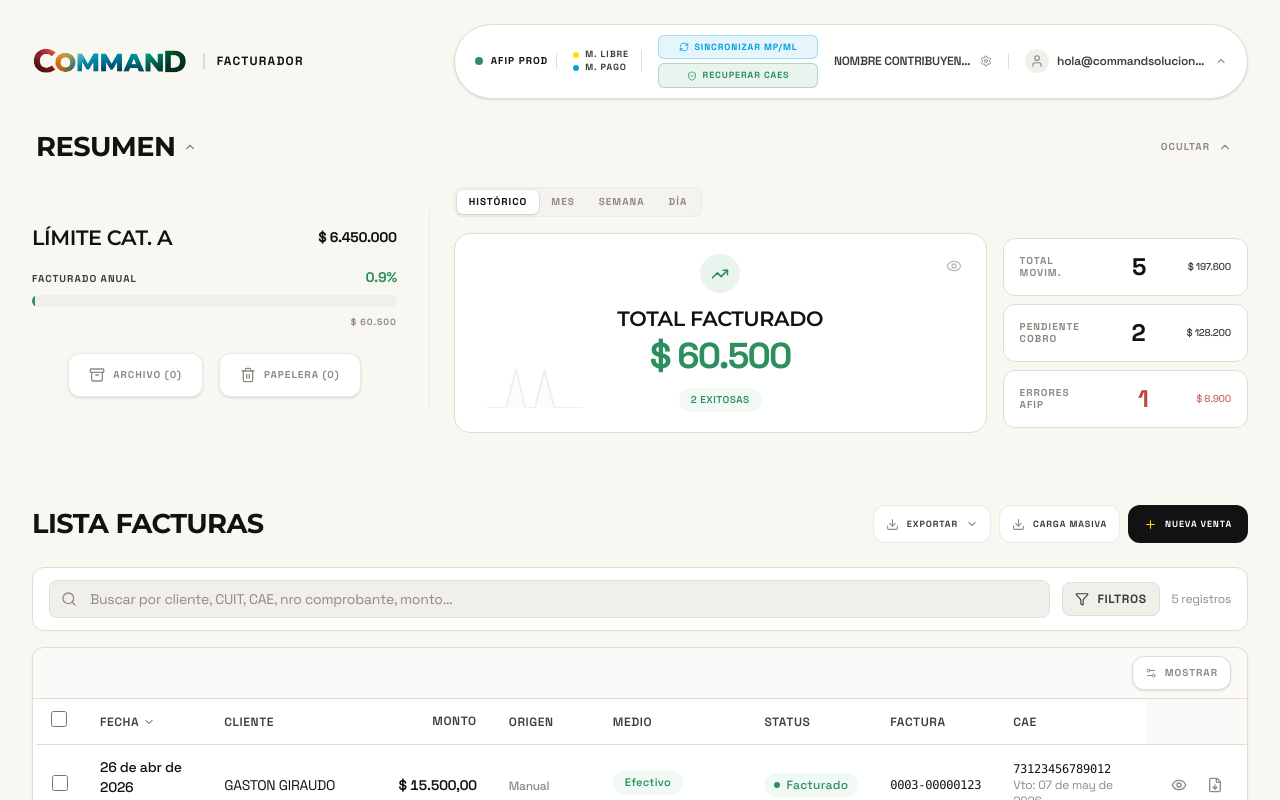
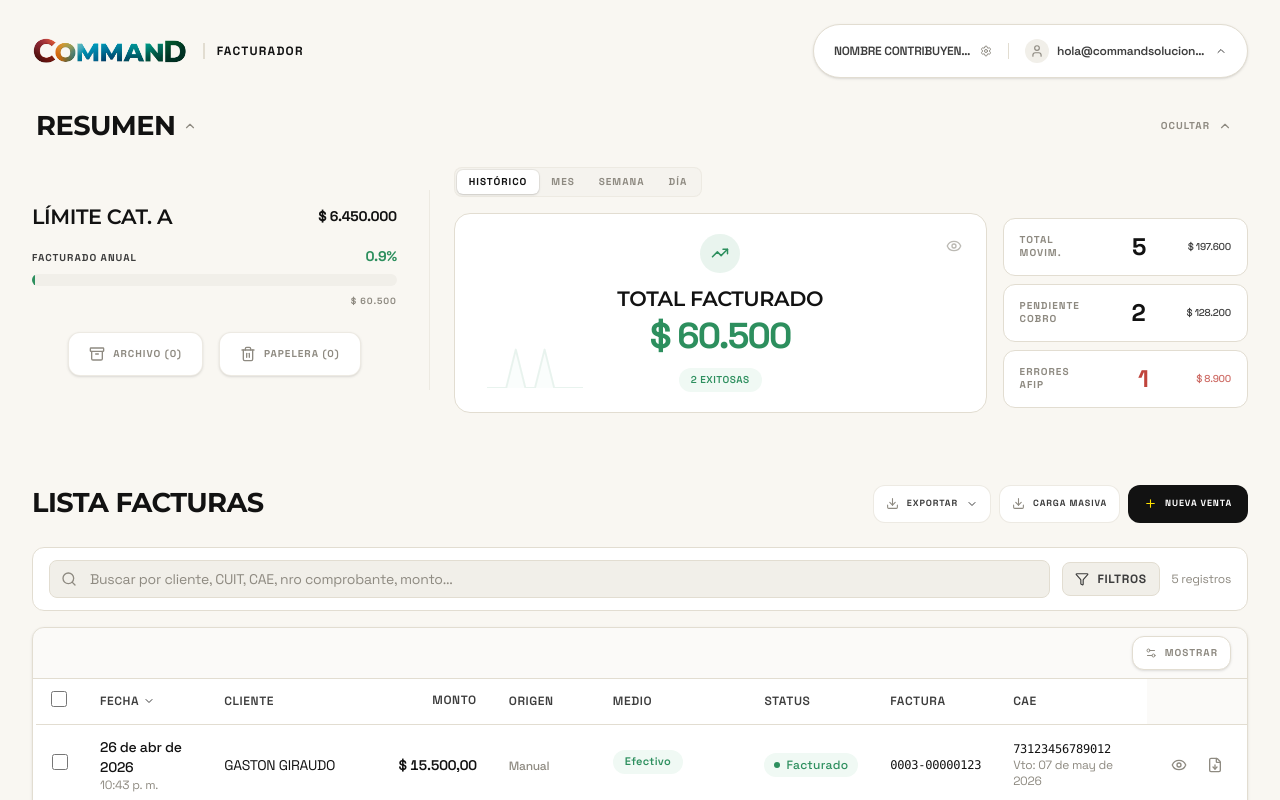
Before and after one commit to curiosidadparlante-jpg/demofacturador, a React (Vite) app: page / in a window 1280 px wide. Both pictures are taken after a click on the button "hola@commandsoluciones.com.ar". Shown: the top 800 px of the page. Built offline with nearby package versions, Linux system fonts and the light colour scheme.

Commit message:
style: move all status indicators and sync actions to user dropdown

```diff
--- a/src/components/Layout.jsx
+++ b/src/components/Layout.jsx
@@ -5,7 +5,7 @@ import { useState, useEffect } from 'react'
 import EmisorSetupModal from './EmisorSetupModal'
 import { EMISOR } from '../config/emisor'
 
-export default function Layout({ children, headerActions }) {
+export default function Layout({ children, onSyncMeli, onRecoverCAEs }) {
   const { user, signOut } = useAuth()
   const { emisor, saveConfig } = useConfig()
   const [afipStatus, setAfipStatus] = useState(null)
@@ -52,36 +52,7 @@ export default function Layout({ children, headerActions }) {
             min-w-[200px] lg:min-w-0
           `}>
             {/* AFIP Status Indicator */}
-            {afipStatus && (
-              <div className="flex items-center gap-2 pr-2 border-r border-border min-w-max">
-                <div className={`w-2 h-2 rounded-full ${
-                  afipStatus.connected ? 'bg-green animate-pulse' :
-                  (afipStatus.tests?.homologacion === 'EXITO' ? 'bg-yellow' : 'bg-red')
-                }`} />
-                <span className="text-[10px] font-bold uppercase tracking-widest">
-                  {afipStatus.connected
-                    ? `AFIP ${afipStatus.mode === 'production' ? 'PROD' : 'HOM'}`
-                    : (afipStatus.tests?.homologacion === 'EXITO' && afipStatus.mode === 'production')
-                      ? 'CERT. PRUEBAS'
-                      : afipStatus.mode === 'sandbox' ? 'SANDBOX' : 'SIN CONEXIÓN'
-                  }
-                </span>
-              </div>
-            )}
 
-            {/* MercadoLibre / MercadoPago Status Indicator */}
-            <div className="flex flex-col gap-1 pr-3 border-r border-border min-w-max justify-center">
-              <div className="flex items-center gap-1.5">
-                <div className="w-1.5 h-1.5 rounded-full bg-[#FFE100]" />
-                <span className="text-[9px] font-bold uppercase tracking-widest text-text-secondary leading-none">M. LIBRE</span>
-              </div>
-              <div className="flex items-center gap-1.5">
-                <div className="w-1.5 h-1.5 rounded-full bg-[#009EE3]" />
-                <span className="text-[9px] font-bold uppercase tracking-widest text-text-secondary leading-none">M. PAGO</span>
-              </div>
-            </div>
-
-            {headerActions}
 
             {/* Emisor name + config button */}
             <button
@@ -112,9 +83,38 @@ export default function Layout({ children, headerActions }) {
               {userMenuOpen && (
                 <>
                   <div className="fixed inset-0 z-40" onClick={() => setUserMenuOpen(false)} />
-                  <div className="absolute right-0 mt-2 bg-white border border-border/40 rounded-xl shadow-xl z-50 min-w-[200px] overflow-hidden animate-slide-down py-1">
+                  <div className="absolute right-0 mt-2 bg-white border border-border/40 rounded-xl shadow-xl z-50 min-w-[220px] overflow-hidden animate-slide-down py-1">
+                    {/* Status Indicators Section */}
+                    <div className="px-4 py-3 bg-surface-alt/30 border-b border-border/20">
+                      <h4 className="text-[8px] font-black uppercase tracking-[0.2em] text-text-muted mb-3">Conexiones</h4>
+                      <div className="space-y-2.5">
+                        <div className="flex items-center justify-between">
+                          <div className="flex items-center gap-2">
+                            <div className={`w-2 h-2 rounded-full ${afipStatus?.connected ? 'bg-green animate-pulse' : 'bg-red'}`} />
+                            <span className="text-[10px] font-bold uppercase tracking-widest text-text-primary">AFIP</span>
+                          </div>
+                          <span className="text-[8px] font-bold text-text-muted uppercase">{afipStatus?.mode === 'production' ? 'Producción' : 'Pruebas'}</span>
+                        </div>
+                        <div className="flex items-center justify-between">
+                          <div className="flex items-center gap-2">
+                            <div className="w-2 h-2 rounded-full bg-[#FFE100]" />
+                            <span className="text-[10px] font-bold uppercase tracking-widest text-text-primary">Mercado Libre</span>
+                          </div>
+                          <span className="text-[8px] font-bold text-green uppercase">Online</span>
+                        </div>
+                        <div className="flex items-center justify-between">
+                          <div className="flex items-center gap-2">
+                            <div className="w-2 h-2 rounded-full bg-[#009EE3]" />
+                            <span className="text-[10px] font-bold uppercase tracking-widest text-text-primary">Mercado Pago</span>
+                          </div>
+                          <span className="text-[8px] font-bold text-green uppercase">Online</span>
+                        </div>
+                      </div>
+                    </div>
+
+                    <div className="py-1">
                       <button
-                      onClick={() => { alert('Sincronizando con Mercado Libre...'); setUserMenuOpen(false); }}
+                        onClick={() => { onSyncMeli?.(); setUserMenuOpen(false); }}
                         className="w-full flex items-center gap-3 px-4 py-2.5 text-[10px] font-bold uppercase tracking-widest text-text-primary hover:bg-surface-alt transition-colors cursor-pointer"
                       >
                         <RefreshCw size={14} className="text-yellow" />
@@ -122,12 +122,13 @@ export default function Layout({ children, headerActions }) {
                       </button>
 
                       <button
-                      onClick={() => { alert('Recuperando CAEs faltantes...'); setUserMenuOpen(false); }}
+                        onClick={() => { onRecoverCAEs?.(); setUserMenuOpen(false); }}
                         className="w-full flex items-center gap-3 px-4 py-2.5 text-[10px] font-bold uppercase tracking-widest text-text-primary hover:bg-surface-alt transition-colors cursor-pointer"
                       >
                         <Database size={14} className="text-blue" />
                         Recuperar CAEs
                       </button>
+                    </div>
 
                     <div className="h-px bg-border/20 mx-2 my-1" />
 
--- a/src/pages/Home.jsx
+++ b/src/pages/Home.jsx
@@ -607,48 +607,13 @@ export default function Home() {
     }
   }
 
-  const headerActions = (
-    <div className="flex items-center gap-2">
-      <div className="flex flex-col gap-1 w-[160px]">
-        <button
-          onClick={handleSync}
-          disabled={isSyncing}
-          className={`
-            flex items-center justify-center gap-1.5 px-3 py-1 rounded-md
-            bg-[#009EE3]/10 border border-[#009EE3]/30
-            text-[#009EE3] text-[9px] font-bold tracking-widest uppercase
-            hover:bg-[#009EE3]/20 hover:border-[#009EE3]/50 hover:shadow-sm
-            transition-all duration-200 cursor-pointer w-full
-            ${isSyncing ? 'opacity-70 cursor-not-allowed' : ''}
-          `}
-          title="Sincronizar ventas de Mercado Libre y Mercado Pago"
-        >
-          <RefreshCw size={10} className={isSyncing ? 'animate-spin' : ''} />
-          <span className="hidden md:inline">{isSyncing ? 'Sincronizando...' : 'Sincronizar MP/ML'}</span>
-        </button>
 
-        <button
-          onClick={handleRecoverAfip}
-          disabled={loading}
-          className="
-            flex items-center justify-center gap-1.5 px-3 py-1 rounded-md
-            bg-green/10 border border-green/30
-            text-green text-[9px] font-bold tracking-widest uppercase
-            hover:bg-green/20 hover:border-green/50 hover:shadow-sm
-            transition-all duration-200 w-full
-            disabled:opacity-50 cursor-pointer
-          "
-          title="Recuperar CAEs perdidos desde AFIP"
-        >
-          <ShieldCheck size={10} />
-          <span className="hidden md:inline">RECUPERAR CAEs</span>
-        </button>
-      </div>
-    </div>
-  )
 
   return (
-    <Layout headerActions={headerActions}>
+    <Layout
+      onSyncMeli={handleSync}
+      onRecoverCAEs={handleRecoverAfip}
+    >
       <div className="space-y-6">
 
       {/* ─── Error banner ─── */}
```
Lines whose indentation alone changed are shown as unchanged.
